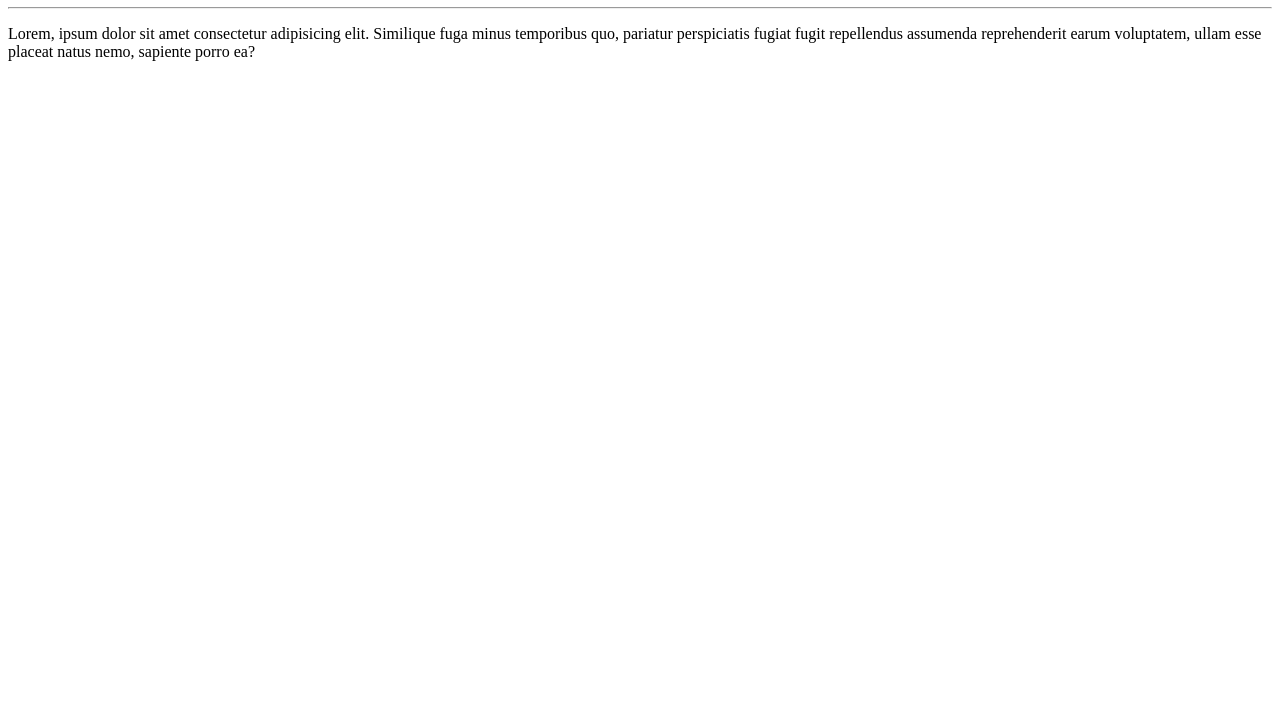
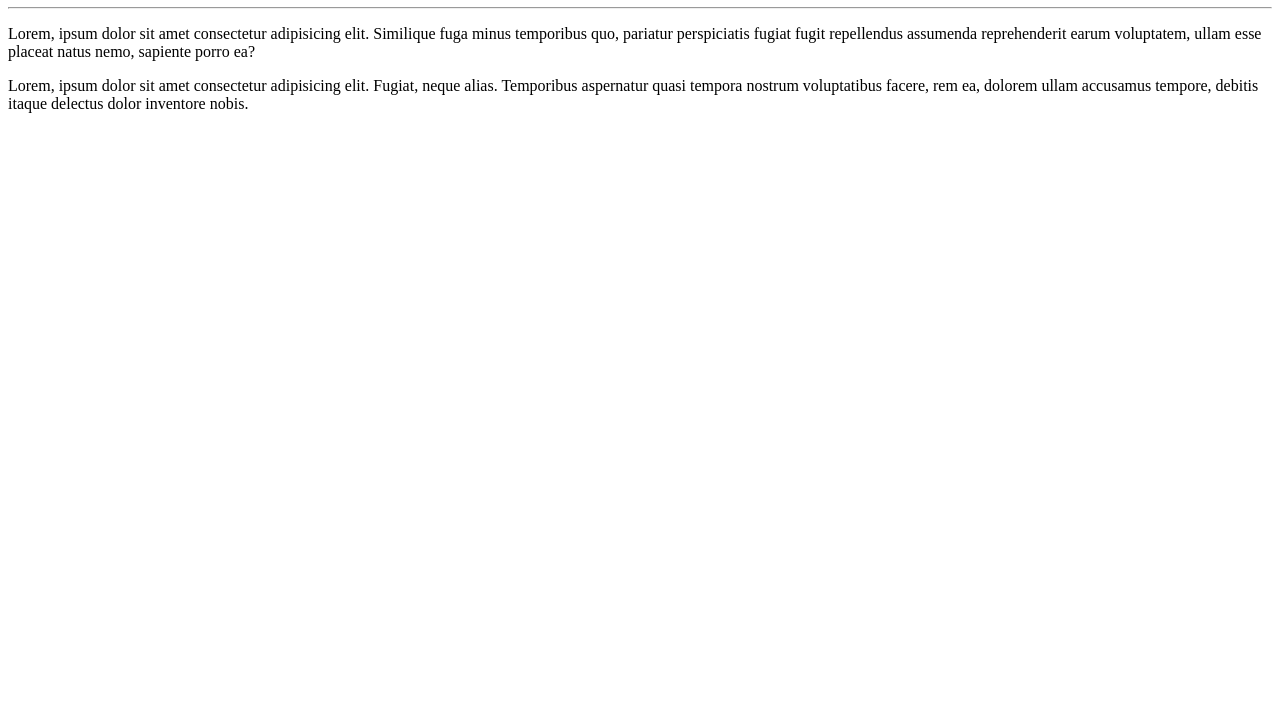
Before and after one commit to andreluizsales/OLA_MUNDO, a plain HTML site: page site-exemplo/index.html in a window 1280 px wide. Shown: the part 73-800 px from the top of the page. Drawn offline with Linux system fonts and the light colour scheme.

Commit message:
adicionei um parágrafo

```diff
--- a/site-exemplo/index.html
+++ b/site-exemplo/index.html
@@ -9,5 +9,6 @@
     <h1>Olá, Mundo</h1>
     <hr>
     <p>Lorem, ipsum dolor sit amet consectetur adipisicing elit. Similique fuga minus temporibus quo, pariatur perspiciatis fugiat fugit repellendus assumenda reprehenderit earum voluptatem, ullam esse placeat natus nemo, sapiente porro ea?</p>
+    <p>Lorem, ipsum dolor sit amet consectetur adipisicing elit. Fugiat, neque alias. Temporibus aspernatur quasi tempora nostrum voluptatibus facere, rem ea, dolorem ullam accusamus tempore, debitis itaque delectus dolor inventore nobis.</p>
 </body>
 </html>
```
